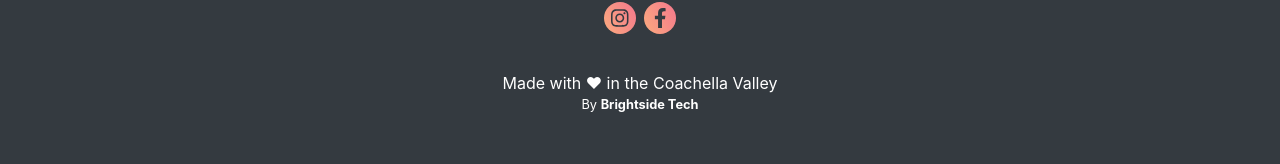
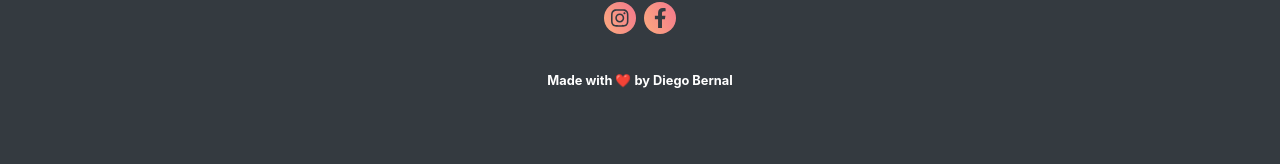
Before and after one commit to Brightside-Technologies/festivalcampgrounds, a Next.js app: page / in a window 1280 px wide. Shown: the part 6033-6197 px from the top of the page. Built offline with nearby package versions, Linux system fonts and the light colour scheme.

Commit message:
Update Footer.js

```diff
--- a/components/Footer.js
+++ b/components/Footer.js
@@ -54,16 +54,14 @@ export default function Footer() {
         </div>
       </div>
       <hr />
-      <p className="m-0">Made with &#10084; in the Coachella Valley</p>
       <small>
-        By{" "}
         <a
           className="font-weight-bold text-white"
-          href="https://www.brightsidetech.io"
+          href="https://godiego.me"
           target="_blank"
           rel="noopener"
         >
-          Brightside Tech
+          Made with ❤️ by Diego Bernal
         </a>
       </small>
     </StyledFooter>
```
